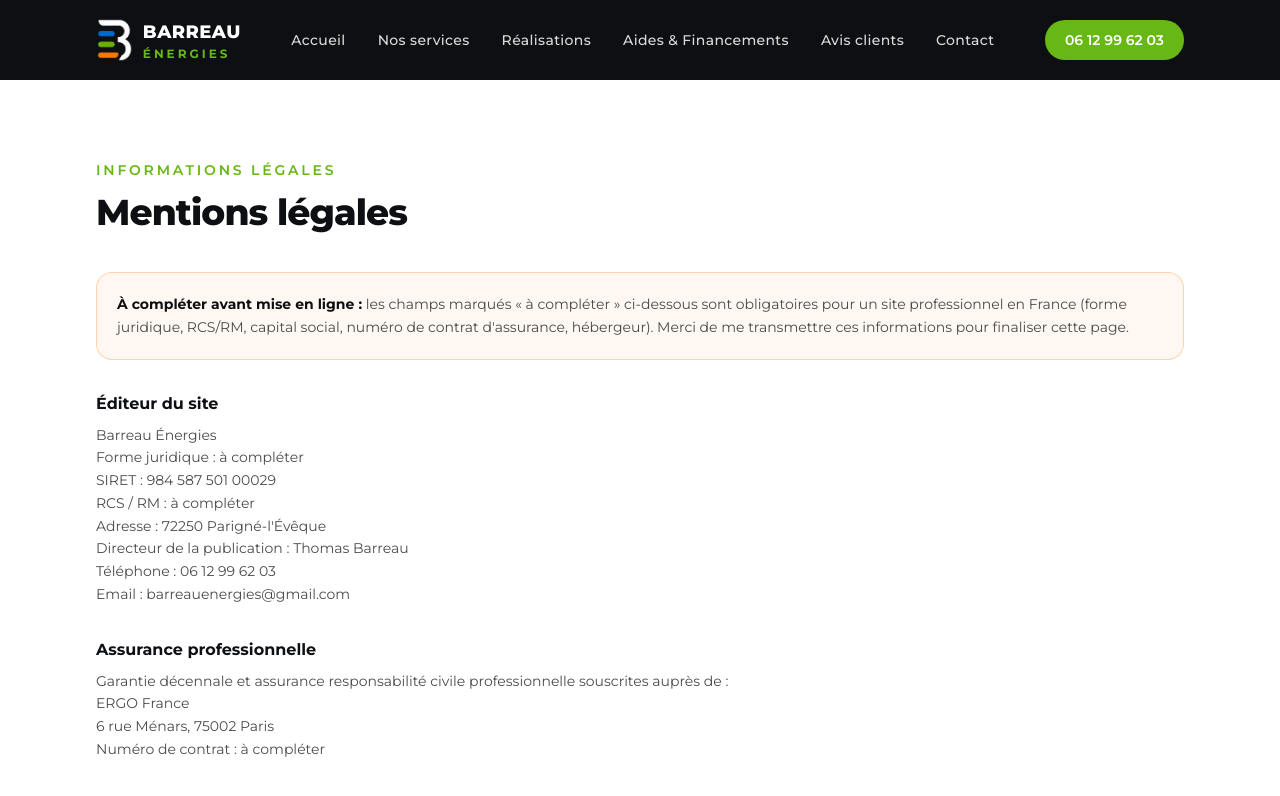
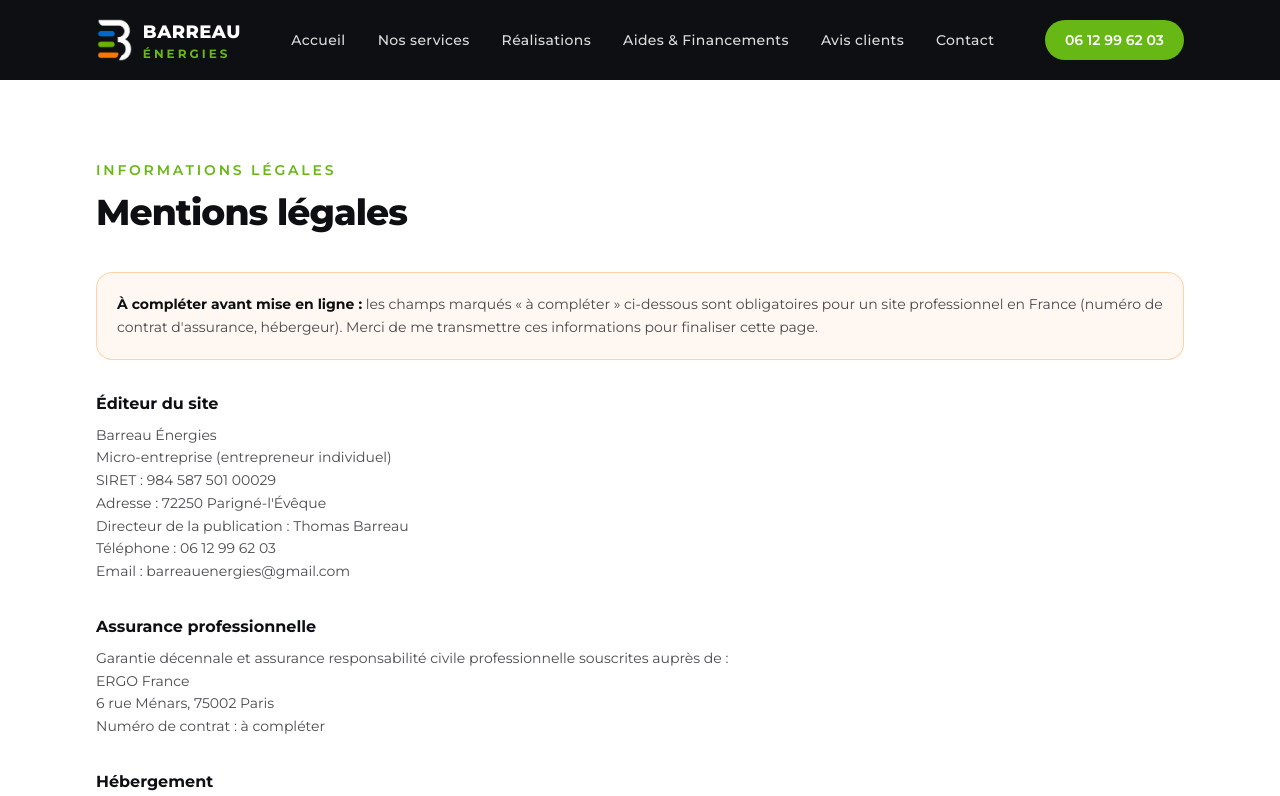
Before and after one commit to Thomas33680/Barreau-Energies, a Next.js app: page /mentions-legales in a window 1280 px wide. Shown: the top 796 px of the page. Built offline with nearby package versions, Linux system fonts and the light colour scheme.

Commit message:
Préciser le statut de micro-entreprise dans les mentions légales
Une micro-entreprise (entrepreneur individuel) n'a ni RCS/RM ni capital
social au sens classique : le SIRET suffit. Reste à compléter : numéro
de contrat d'assurance et hébergeur.

```diff
--- a/src/app/mentions-legales/page.tsx
+++ b/src/app/mentions-legales/page.tsx
@@ -17,10 +17,9 @@ export default function MentionsLegalesPage() {
           <div className="rounded-2xl border border-brand-orange/30 bg-brand-orange/5 p-5">
             <strong className="text-ink">À compléter avant mise en ligne :</strong>{" "}
             les champs marqués « à compléter » ci-dessous sont obligatoires
-            pour un site professionnel en France (forme juridique, RCS/RM,
-            capital social, numéro de contrat d&apos;assurance, hébergeur).
-            Merci de me transmettre ces informations pour finaliser cette
-            page.
+            pour un site professionnel en France (numéro de contrat
+            d&apos;assurance, hébergeur). Merci de me transmettre ces
+            informations pour finaliser cette page.
           </div>
 
           <div>
@@ -28,11 +27,9 @@ export default function MentionsLegalesPage() {
             <p className="mt-2">
               {siteConfig.name}
               <br />
-              Forme juridique : à compléter
+              Micro-entreprise (entrepreneur individuel)
               <br />
               SIRET : 984 587 501 00029
-              <br />
-              RCS / RM : à compléter
               <br />
               Adresse : {siteConfig.address.postalCode}{" "}
               {siteConfig.address.line}
```
